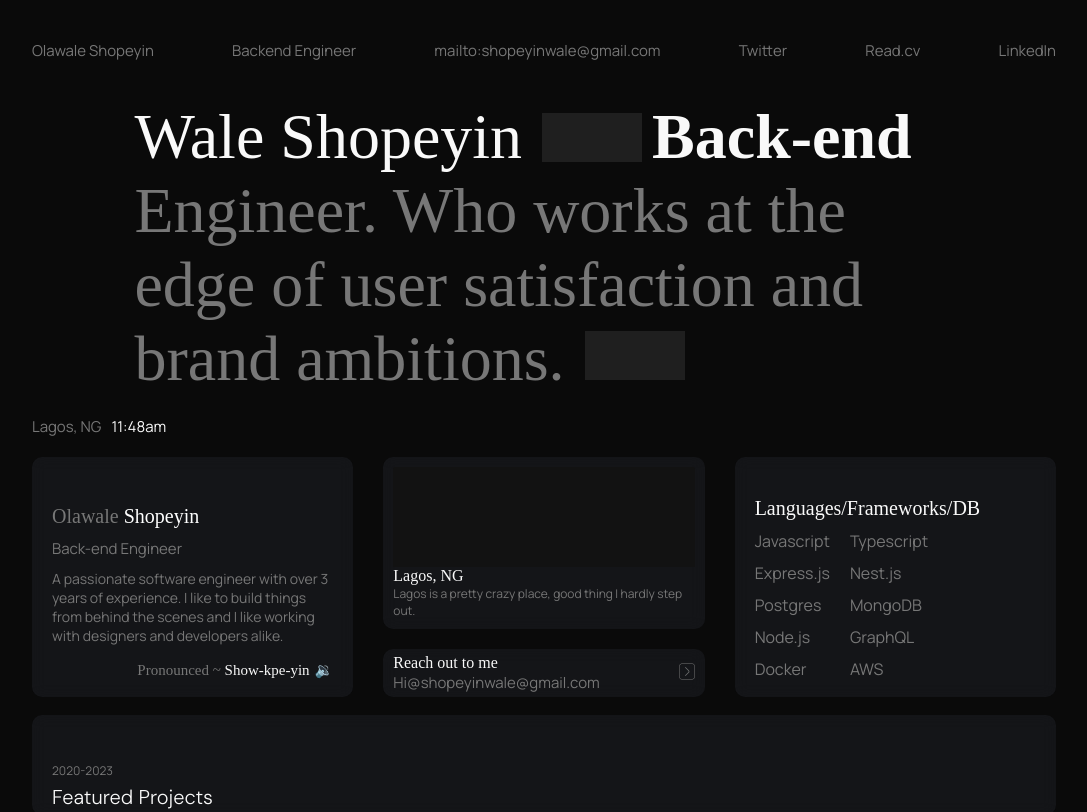
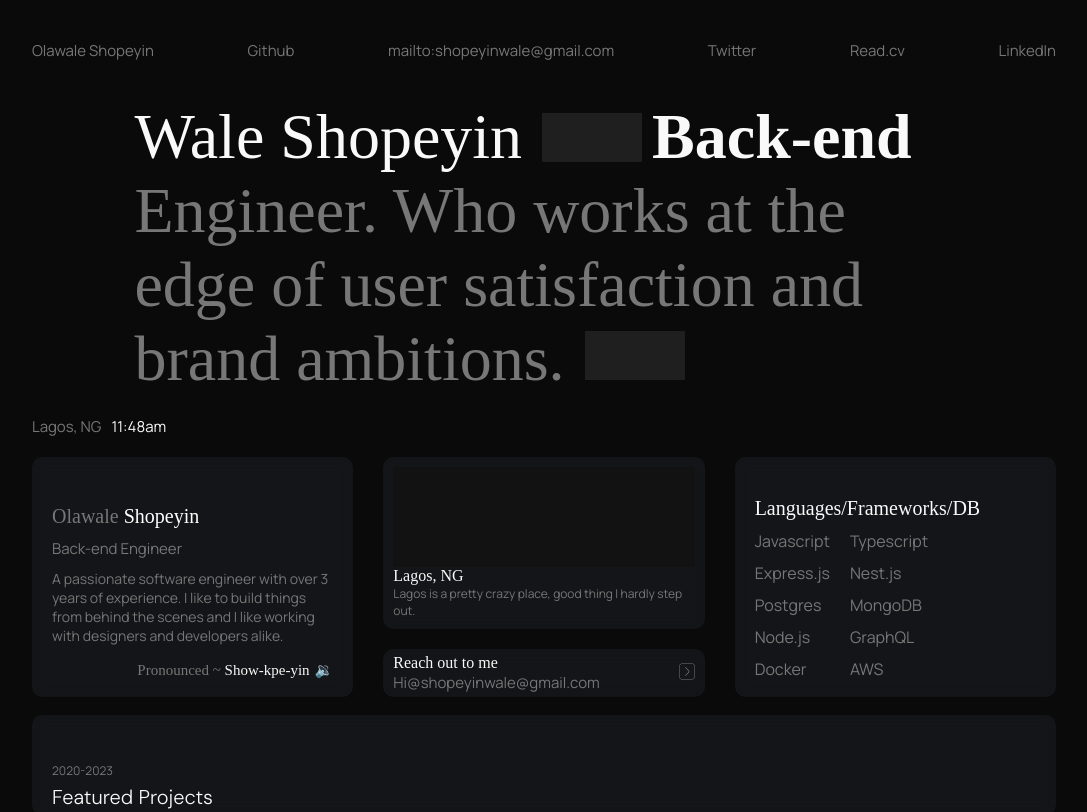
Before and after one commit to jefsamo/my-portfolio-2, a React (Vite) app: page / in a window 1280 px wide. Shown: the top 812 px of the page, without its empty margins (96-1183 px from the left). Built offline with nearby package versions, Linux system fonts and the light colour scheme; the HTML template or start-up script is replaced by a standard one; a web font is replaced by a local one.

Commit message:
Add github link to header

```diff
--- a/src/components/Header/Header.jsx
+++ b/src/components/Header/Header.jsx
@@ -9,7 +9,13 @@ const Header = () => {
           <Link to="/">Olawale Shopeyin</Link>
         </li>
         <li>
-          <Link to="/">Backend Engineer</Link>
+          <Link
+            to="https://github.com/jefsamo"
+            target="_blank"
+            rel="noopener noreferrer"
+          >
+            Github
+          </Link>
         </li>
         <li>
           <Link
```
